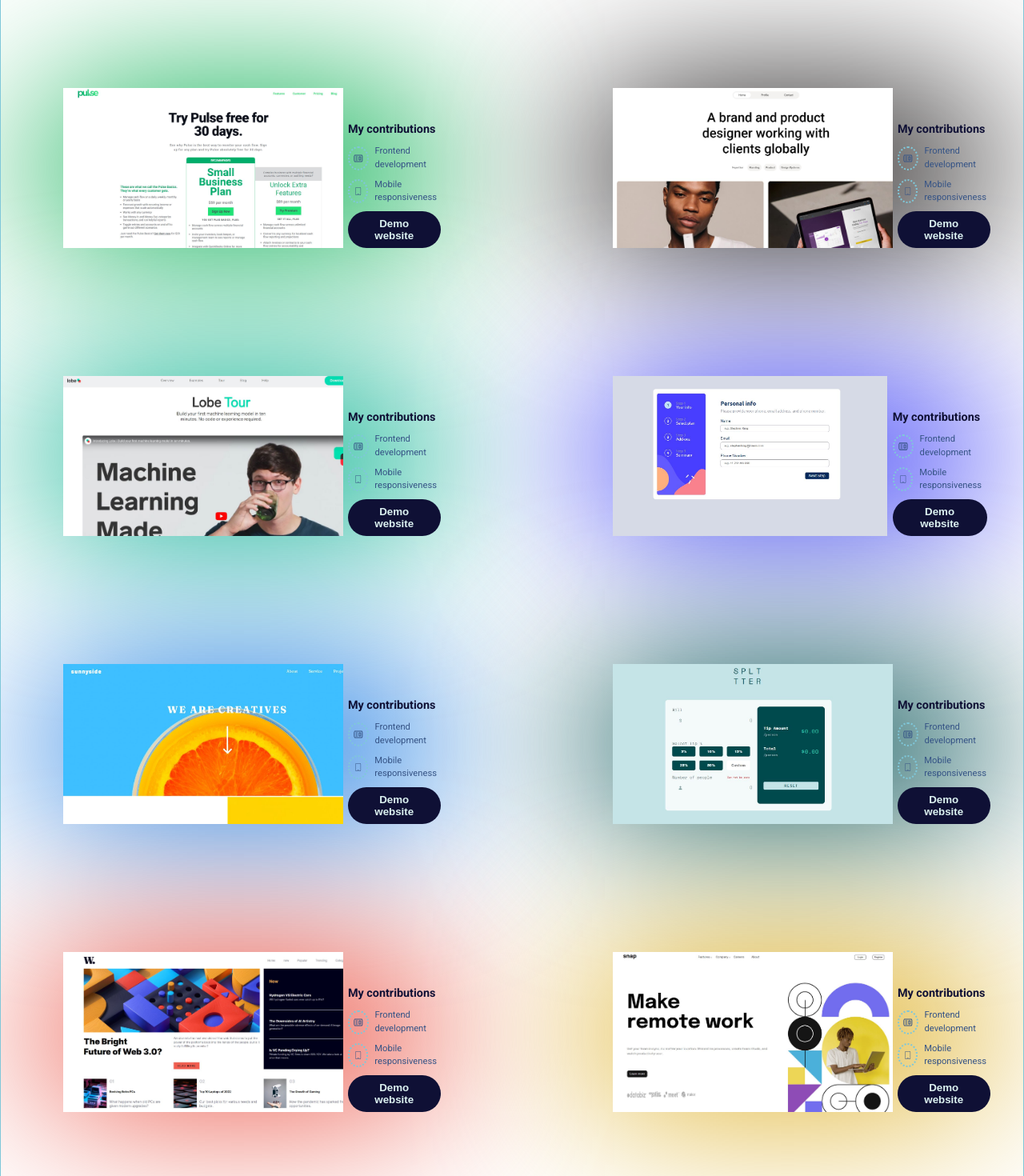
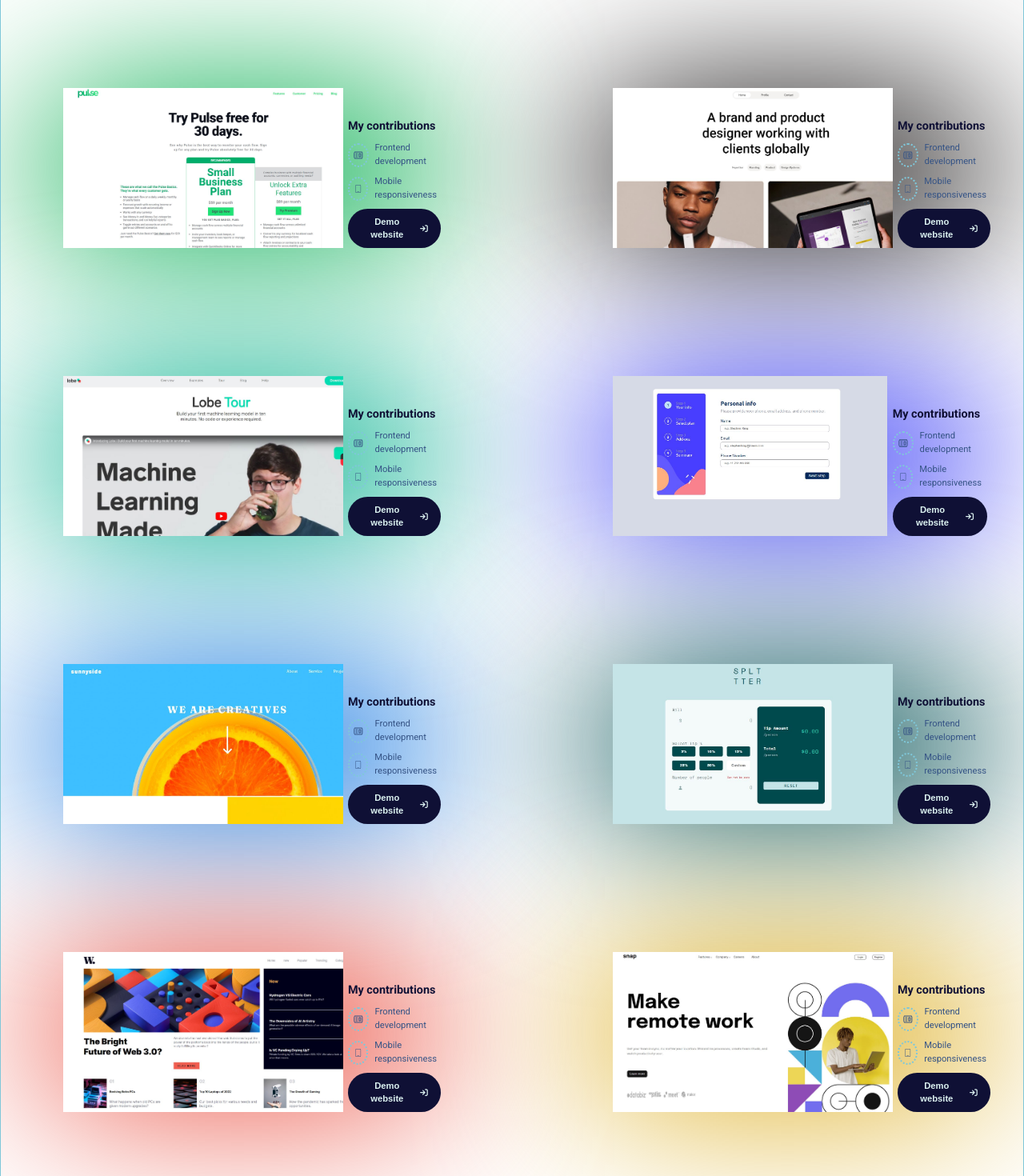
Before and after one commit to AlNomanCSE/Portfolio, a Next.js app: page / in a window 1280 px wide. Shown: the part 1679-3149 px from the top of the page at 80% size. Built offline with nearby package versions, Linux system fonts and the light colour scheme; a web font is replaced by a local one.

Commit message:
added arrow to button

```diff
--- a/src/components/home/Section_3.module.css
+++ b/src/components/home/Section_3.module.css
@@ -1,6 +1,7 @@
 .section3 {
   padding: 5rem 2rem;
   width: 100%;
+  overflow: hidden;
 }
 .section3 h1 {
   font-size: 4rem;
@@ -55,10 +56,12 @@
   gap: 0.5rem;
   line-height: 1.5;
 }
-
-.texts button {
+.link button {
+  background: transparent;
+  border: none;
+}
+.link button p {
   padding: 0.5rem 1rem;
-  border: none;
   background-color: var(--Navy);
   color: var(--Iceberg);
   border-radius: 25px;
--- a/src/components/home/Section_3.tsx
+++ b/src/components/home/Section_3.tsx
@@ -2,6 +2,7 @@ import React from "react";
 import styles from "./Section_3.module.css";
 import { CiMobile1 } from "react-icons/ci";
 import { CgWebsite } from "react-icons/cg";
+import { FaArrowRightToBracket } from "react-icons/fa6";
 import Image from "next/image";
 import Link from "next/link";
 type Props = {};
@@ -34,8 +35,15 @@ const Section_3 = (props: Props) => {
                 <CiMobile1 className={styles.circle} />
                 Mobile responsiveness
               </p>
-              <Link href="https://pricingpagedemo.netlify.app/">
-                <button>Demo website</button>
+              <Link
+                href="https://pricingpagedemo.netlify.app/"
+                className={styles.link}
+              >
+                <button>
+                  <p>
+                    Demo website <FaArrowRightToBracket />
+                  </p>
+                </button>
               </Link>
             </div>
           </div>
@@ -60,8 +68,15 @@ const Section_3 = (props: Props) => {
                 <CiMobile1 className={styles.circle} />
                 Mobile responsiveness
               </p>
-              <Link href="https://designstudioofnoman.netlify.app/">
-                <button>Demo website</button>
+              <Link
+                href="https://designstudioofnoman.netlify.app/"
+                className={styles.link}
+              >
+                <button>
+                  <p>
+                    Demo website <FaArrowRightToBracket />
+                  </p>
+                </button>
               </Link>
             </div>
           </div>
@@ -87,8 +102,15 @@ const Section_3 = (props: Props) => {
                 <CiMobile1 className={styles.circle} />
                 Mobile responsiveness
               </p>
-              <Link href="https://tourpagehomenoman.netlify.app/">
-                <button>Demo website</button>
+              <Link
+                href="https://tourpagehomenoman.netlify.app/"
+                className={styles.link}
+              >
+                <button>
+                  <p>
+                    Demo website <FaArrowRightToBracket />
+                  </p>
+                </button>
               </Link>
             </div>
           </div>
@@ -113,8 +135,15 @@ const Section_3 = (props: Props) => {
                 <CiMobile1 className={styles.circle} />
                 Mobile responsiveness
               </p>
-              <Link href="https://multistepappnoman.netlify.app">
-                <button>Demo website</button>
+              <Link
+                href="https://multistepappnoman.netlify.app"
+                className={styles.link}
+              >
+                <button>
+                  <p>
+                    Demo website <FaArrowRightToBracket />
+                  </p>
+                </button>
               </Link>
             </div>
           </div>
@@ -139,8 +168,15 @@ const Section_3 = (props: Props) => {
                 <CiMobile1 className={styles.circle} />
                 Mobile responsiveness
               </p>
-              <Link href="https://sitelandingpagenoman.netlify.app">
-                <button>Demo website</button>
+              <Link
+                href="https://sitelandingpagenoman.netlify.app"
+                className={styles.link}
+              >
+                <button>
+                  <p>
+                    Demo website <FaArrowRightToBracket />
+                  </p>
+                </button>
               </Link>
             </div>
           </div>
@@ -165,8 +201,15 @@ const Section_3 = (props: Props) => {
                 <CiMobile1 className={styles.circle} />
                 Mobile responsiveness
               </p>
-              <Link href="https://tipcalculatorappnextjs.netlify.app">
-                <button>Demo website</button>
+              <Link
+                href="https://tipcalculatorappnextjs.netlify.app"
+                className={styles.link}
+              >
+                <button>
+                  <p>
+                    Demo website <FaArrowRightToBracket />
+                  </p>
+                </button>
               </Link>
             </div>
           </div>
@@ -191,8 +234,15 @@ const Section_3 = (props: Props) => {
                 <CiMobile1 className={styles.circle} />
                 Mobile responsiveness
               </p>
-              <Link href="https://newshomepagemainnoman.netlify.app">
-                <button>Demo website</button>
+              <Link
+                href="https://newshomepagemainnoman.netlify.app"
+                className={styles.link}
+              >
+                <button>
+                  <p>
+                    Demo website <FaArrowRightToBracket />
+                  </p>
+                </button>
               </Link>
             </div>
           </div>
@@ -217,8 +267,15 @@ const Section_3 = (props: Props) => {
                 <CiMobile1 className={styles.circle} />
                 Mobile responsiveness
               </p>
-              <Link href="https://introsectionwithdropdownnvigation.netlify.app">
-                <button>Demo website</button>
+              <Link
+                href="https://introsectionwithdropdownnvigation.netlify.app"
+                className={styles.link}
+              >
+                <button>
+                  <p>
+                    Demo website <FaArrowRightToBracket />
+                  </p>
+                </button>
               </Link>
             </div>
           </div>
```
